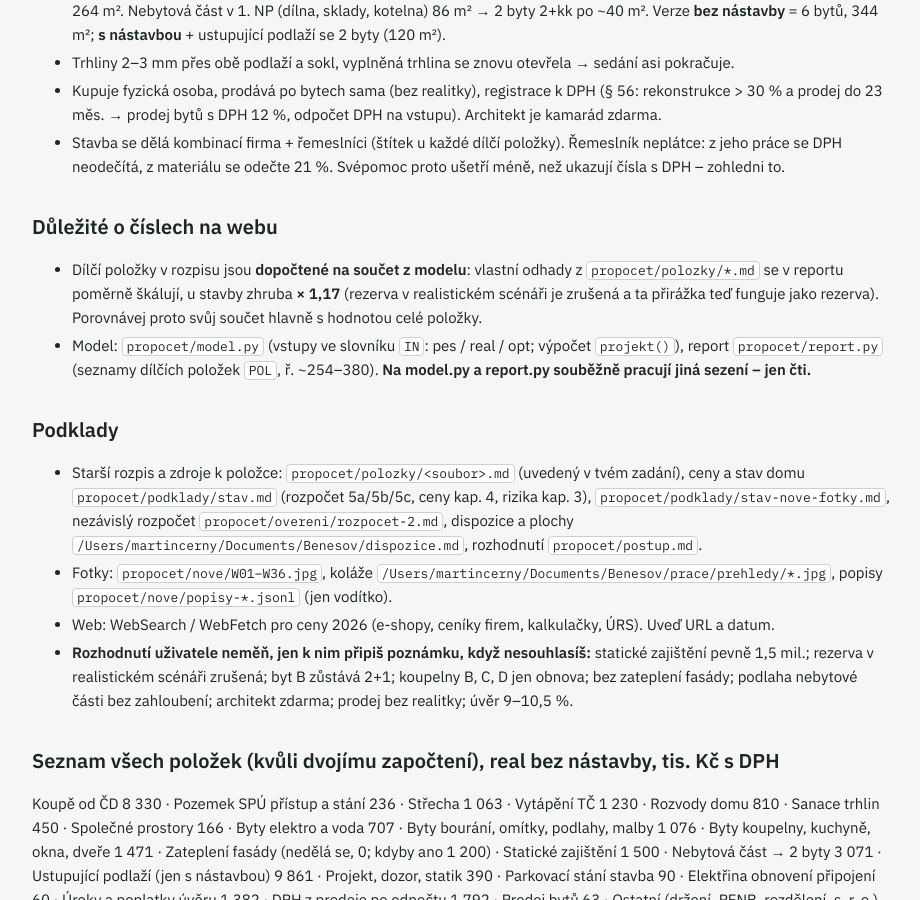
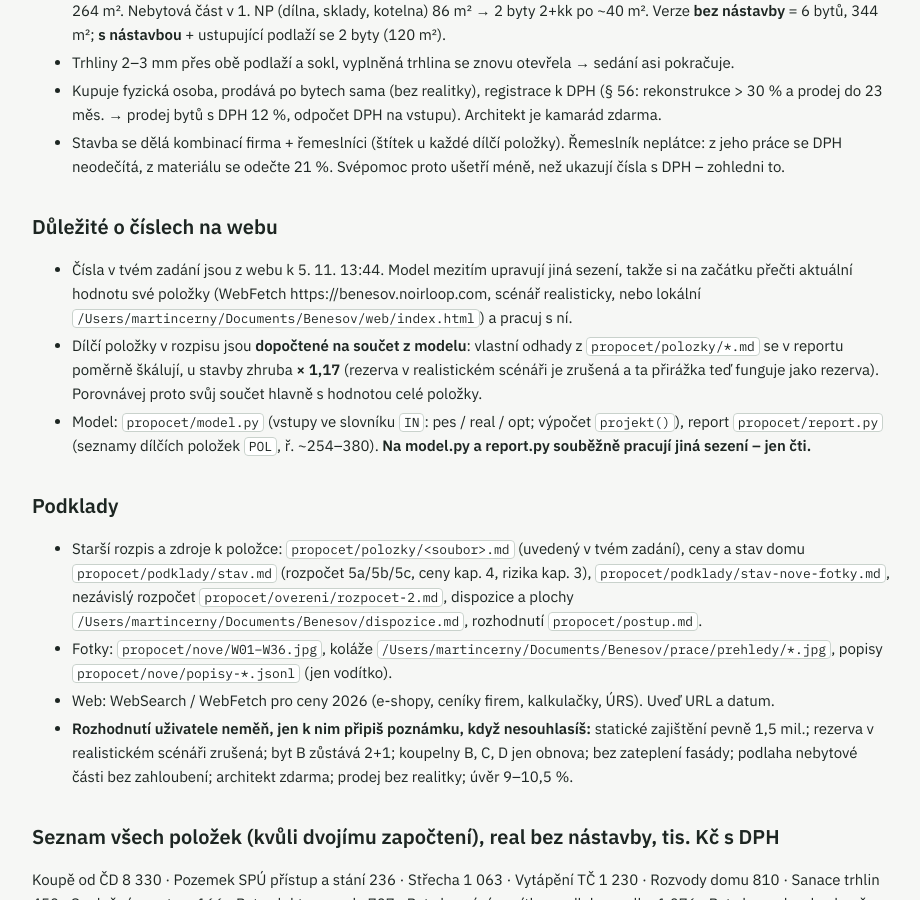
Before and after one commit to MartinCerny-awin/benesov, a Jekyll site: the page built from propocet/polozky/kontrola2/_zadani.md, in a window 1280 px wide and 900 px high, scrolled down 736 px. Shown: the whole window, without its empty margins (178-1098 px from the left). Built offline with Jekyll 4.4.1, drawn with Linux system fonts in a browser that asks for light colours; our own code applies the rules of GitHub Pages for plain Markdown files.

Commit message:
Aktualizace 2026-11-05 13:48

```diff
--- a/propocet/polozky/kontrola2/_zadani.md
+++ b/propocet/polozky/kontrola2/_zadani.md
@@ -16,6 +16,7 @@ Kontroluješ **jednu nákladovou položku** propočtu koupě, rekonstrukce a pro
 - Stavba se dělá kombinací firma + řemeslníci (štítek u každé dílčí položky). Řemeslník neplátce: z jeho práce se DPH neodečítá, z materiálu se odečte 21 %. Svépomoc proto ušetří méně, než ukazují čísla s DPH – zohledni to.
 
 ## Důležité o číslech na webu
+- Čísla v tvém zadání jsou z webu k 5. 11. 13:44. Model mezitím upravují jiná sezení, takže si na začátku přečti aktuální hodnotu své položky (WebFetch https://benesov.noirloop.com, scénář realisticky, nebo lokální `/Users/martincerny/Documents/Benesov/web/index.html`) a pracuj s ní.
 - Dílčí položky v rozpisu jsou **dopočtené na součet z modelu**: vlastní odhady z `propocet/polozky/*.md` se v reportu poměrně škálují, u stavby zhruba **× 1,17** (rezerva v realistickém scénáři je zrušená a ta přirážka teď funguje jako rezerva). Porovnávej proto svůj součet hlavně s hodnotou celé položky.
 - Model: `propocet/model.py` (vstupy ve slovníku `IN`: pes / real / opt; výpočet `projekt()`), report `propocet/report.py` (seznamy dílčích položek `POL`, ř. ~254–380). **Na model.py a report.py souběžně pracují jiná sezení – jen čti.**
 
```
